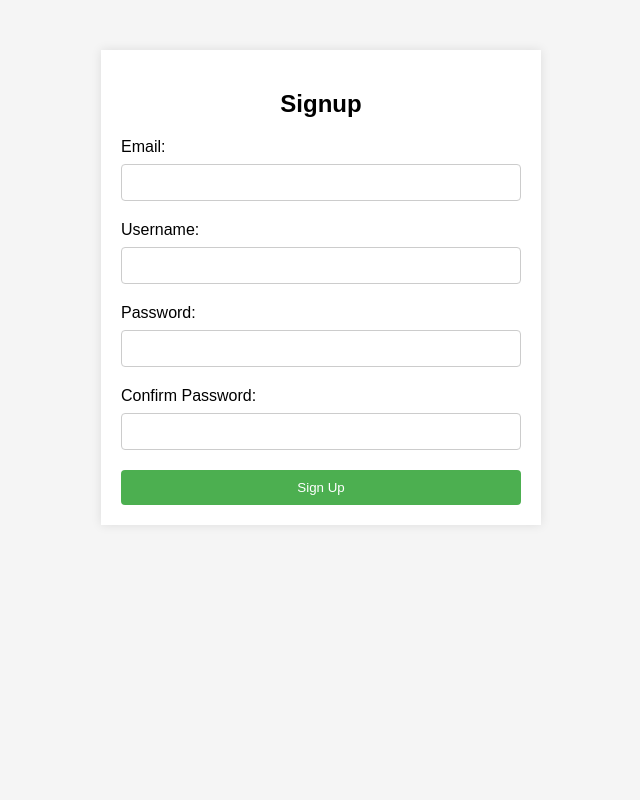
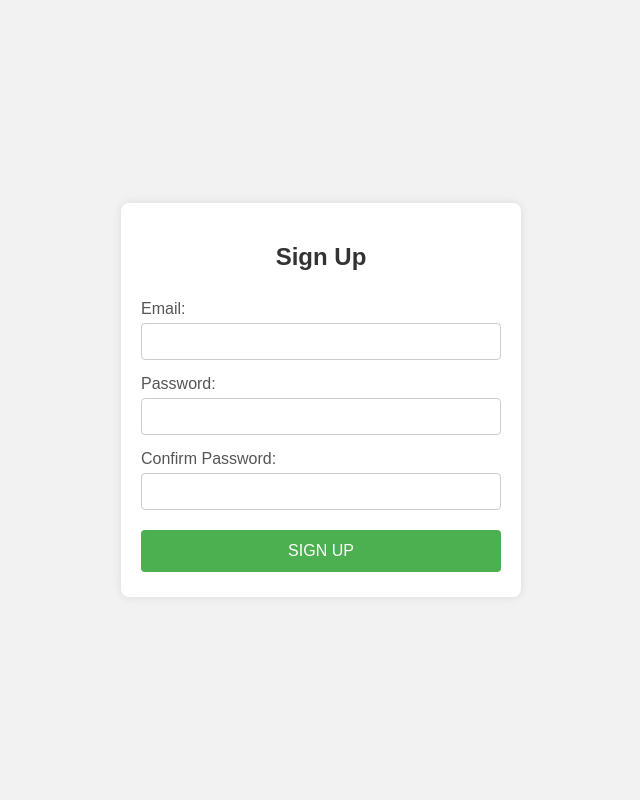
Before and after one commit to prc16/whisper, a PHP site: page /signup/ in a window 1280 px wide. Shown: the whole page, without its empty margins (319-959 px from the left). Run offline with PHP 8.4, Linux system fonts and the light colour scheme.

Commit message:
Removed Username from database

```diff
--- a/database.sql
+++ b/database.sql
@@ -13,6 +13,5 @@ CREATE TABLE `users` (
     `uid` int(11) NOT NULL AUTO_INCREMENT,
     `email` varchar(50) CHARACTER SET utf8 COLLATE utf8_general_ci NOT NULL,
     `password_hash` varchar(60) NOT NULL,
-    `alias` varchar(20) DEFAULT NULL,
     PRIMARY KEY (`uid`)
 ) ENGINE=InnoDB DEFAULT CHARSET=utf8 COLLATE=utf8_bin COMMENT='users';
--- a/home/index.html
+++ b/home/index.html
@@ -4,7 +4,7 @@
     <meta charset="UTF-8">
     <meta name="viewport" content="width=device-width, initial-scale=1.0">
     <title>Whisper - Home</title>
-    <link rel="stylesheet" href="./css/home.css">
+    <link rel="stylesheet" href="home.css">
 </head>
 <body>
 
--- a/signup/css/signup.css
+++ /dev/null
@@ -1,55 +0,0 @@
-body {
-    font-family: 'Arial', sans-serif;
-    margin: 0;
-    padding: 0;
-    background-color: #f5f5f5;
-}
-
-.signup-container {
-    max-width: 400px;
-    margin: 50px auto;
-    padding: 20px;
-    background-color: #ffffff;
-    box-shadow: 0 0 10px rgba(0, 0, 0, 0.1);
-}
-
-h2 {
-    text-align: center;
-}
-
-.login-form {
-    display: flex;
-    flex-direction: column;
-}
-
-label {
-    margin-bottom: 8px;
-}
-
-input {
-    padding: 10px;
-    margin-bottom: 20px;
-    border: 1px solid #ccc;
-    border-radius: 4px;
-    box-sizing: border-box;
-    width: 100%;
-}
-
-button {
-    background-color: #4caf50;
-    color: white;
-    padding: 10px;
-    border: none;
-    border-radius: 4px;
-    cursor: pointer;
-}
-
-button:hover {
-    background-color: #45a049;
-}
-
-@media only screen and (max-width: 600px) {
-    .signup-container {
-        width: 80%;
-    }
-}
--- a/signup/index.html
+++ b/signup/index.html
@@ -4,21 +4,18 @@
 <head>
     <meta charset="UTF-8">
     <meta name="viewport" content="width=device-width, initial-scale=1.0">
-    <link rel="stylesheet" href="./css/signup.css">
-    <script defer src="./validate_signup.js"></script>
-    <title>Signup</title>
+    <link rel="stylesheet" href="signup.css">
+    <script defer src="validate_signup.js"></script>
+    <title>Sign Up</title>
 </head>
 
 <body>
 
     <div class="signup-container">
-        <h2>Signup</h2>
-        <form class="login-form" id="signupForm" action="./signup.php" method="post" onsubmit="return validateForm()">
+        <h2>Sign Up</h2>
+        <form class="signup-form" id="signupForm" action="signup.php" method="post" onsubmit="return validateForm()">
             <label for="email">Email:</label>
             <input type="email" id="email" name="email" required maxlength="50">
-
-            <label for="username">Username:</label>
-            <input type="text" id="username" name="username" required maxlength="20">
 
             <label for="password">Password:</label>
             <input type="password" id="password" name="password" required maxlength="255">
@@ -26,7 +23,7 @@
             <label for="confirmPassword">Confirm Password:</label>
             <input type="password" id="confirmPassword" name="confirmPassword" required maxlength="255">
 
-            <button type="submit">Sign Up</button>
+            <input type="submit" value="SIGN UP">
         </form>
     </div>
 
--- /dev/null
+++ b/signup/signup.css
@@ -0,0 +1,70 @@
+body {
+    font-family: Arial, sans-serif;
+    margin: 0;
+    padding: 0;
+    display: flex;
+    justify-content: center;
+    align-items: center;
+    height: 100vh;
+    background-color: #f2f2f2;
+}
+
+.signup-container {
+    background-color: #ffffff;
+    padding: 20px;
+    border-radius: 8px;
+    box-shadow: 0 0 10px rgba(0, 0, 0, 0.1);
+    max-width: 400px;
+    width: 100%;
+    box-sizing: border-box;
+}
+
+h2 {
+    text-align: center;
+    color: #333333;
+}
+
+.signup-form {
+    display: flex;
+    flex-direction: column;
+}
+
+label {
+    margin-top: 10px;
+    color: #555555;
+}
+
+input {
+    padding: 10px;
+    margin: 5px 0;
+    border: 1px solid #cccccc;
+    border-radius: 4px;
+    outline: none;
+}
+
+input[type="submit"] {
+    background-color: #4caf50;
+    color: #ffffff;
+    padding: 12px;
+    margin-top: 15px;
+    border: none;
+    border-radius: 4px;
+    cursor: pointer;
+    font-size: 16px;
+}
+
+input[type="submit"]:hover {
+    background-color: #45a049;
+}
+
+/* Responsive Styling */
+@media (max-width: 400px) {
+    .signup-container {
+        max-width: 100%;
+        box-shadow: none;
+    }
+
+    input[type="submit"] {
+        width: 100%;
+    }
+}
```
Also changed, not shown: login/index.html (+7 -7 lines), login/login.php (+8 -8 lines), signup/signup.php (+3 -13 lines), home/home.css (renamed from home/css/home.css), login/login.css (renamed from login/css/login.css).
